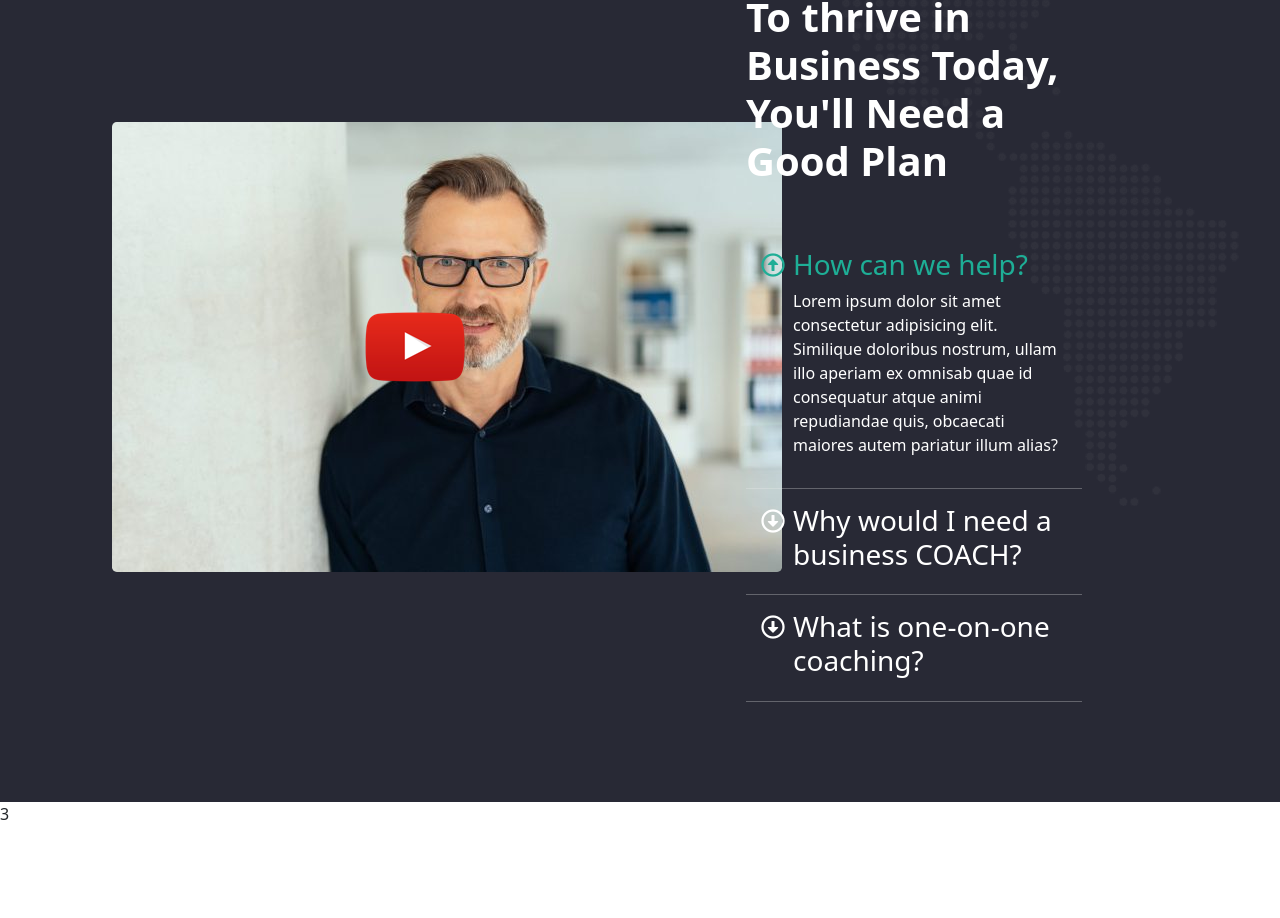
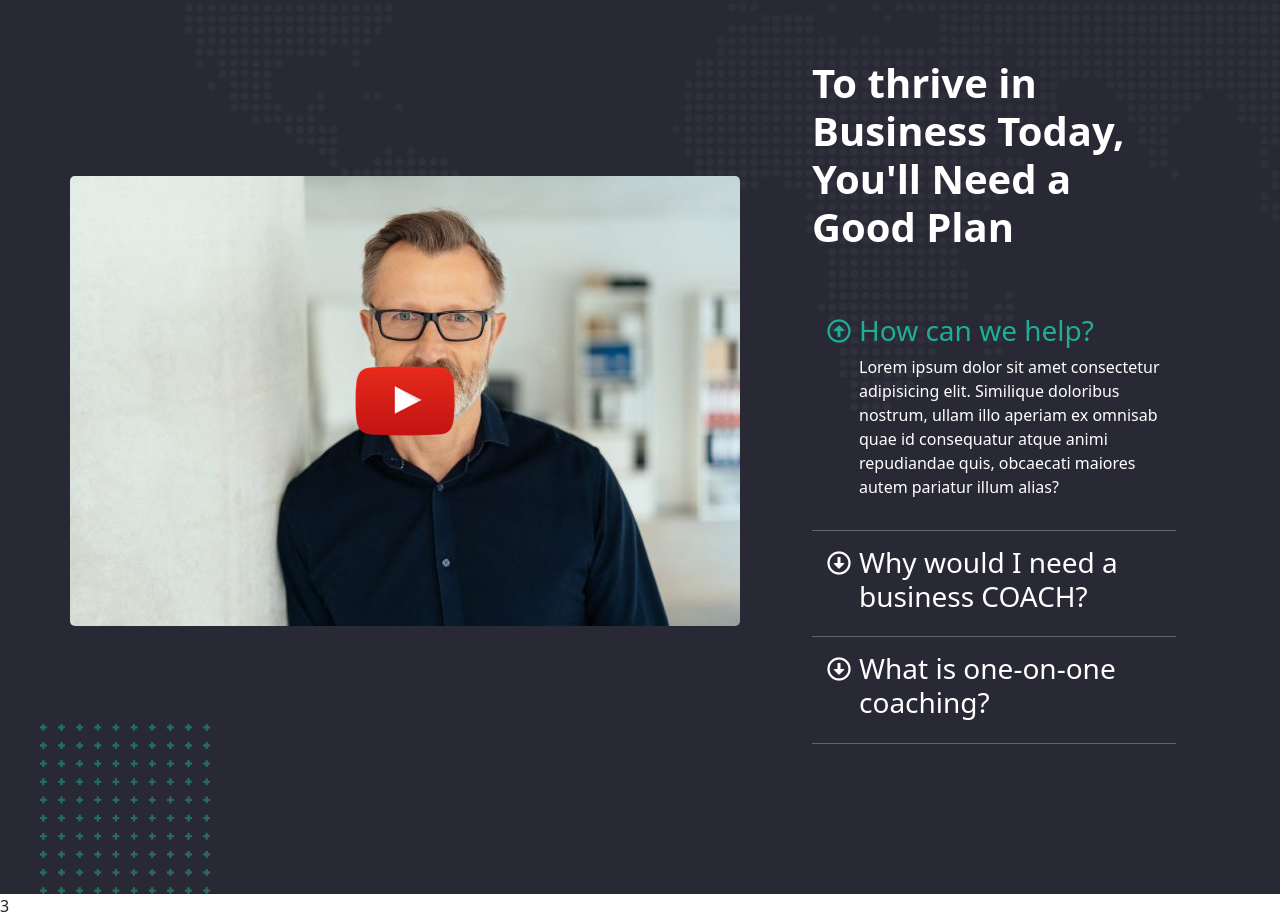
Before and after one commit to ElperdonXV/proj-html-vuejs, a Vue app: page / in a window 1280 px wide. Shown: the part 3680-4598 px from the top of the page. Before the commit the page ends 4506 px from the top, so only its background shows below. Built offline with nearby package versions, Linux system fonts and the light colour scheme.

Commit message:
fixed business

```diff
--- a/src/components/Business.vue
+++ b/src/components/Business.vue
@@ -1,16 +1,15 @@
 <template>
-  <section class="business">
-      <div class="bg  relative">
+  <section class="business relative">
+      <div class="bg relative">
+          <div class="decoration">
+            <img src="../assets/maxcoach-shape-07.png" alt="" >
+        </div>
          <div class="world">
             <img src="../assets/background-map-dots-top-right-transparent.png" alt="">
         </div>
-        <div class="decoration">
-          <img src="../assets/maxcoach-shape-07.png" alt="" >
-        </div>
-      </div>
-      <div class="container">
-          <div class="row align-items-center justify-contents-between gap-1">
-              <div class="col-7">
+         <div class="container">
+          <div class="row align-items-center justify-contents-between gap-5">
+              <div class="col flex-grow-0">
                   <div class="youtube relative">
                       <img src="../assets/home-business-video-poster-670x450.jpg" alt="" class="rounded-3">
                       <div class="play">
@@ -29,6 +28,7 @@
                   </div>
               </div>
           </div>
+      </div>
       </div>
   </section>
 </template>
@@ -72,12 +72,13 @@ export default {
 
 <style lang="scss">
 @import "../assets/scss/partials/_variables.scss";
+    .relative{
+            position: relative;
+        }
     .business{
-        margin-top: 100px;
-        padding: 100px;
         background-color: $charade;
-        .relative{
-            position: relative;
+        .container{
+            padding: 150px 0;
         }
         .play{
             position: absolute;
@@ -87,16 +88,15 @@ export default {
         }
         .world{
             position: absolute;
-            top: -100px;
-            /* bottom: 600px; */
-            left: 730px;
-            /* right: 0; */
+            top: 0px;
+            right: 0px;
             z-index: 0;
         }
         .decoration{
             position: absolute;
-            top: 380px;
-            left: 95px;
+            bottom: 0px;
+            left: 40px;
+            z-index: 3;
         }
         .z-in{
             z-index: 4;
--- a/src/components/Cards.vue
+++ b/src/components/Cards.vue
@@ -71,6 +71,7 @@ export default {
 @import "../assets/scss/partials/_variables.scss";
   .cards{
     padding-top: 100px;
+    padding-bottom: 100px;
     h2,h3{
       text-align: center;
     }
```
